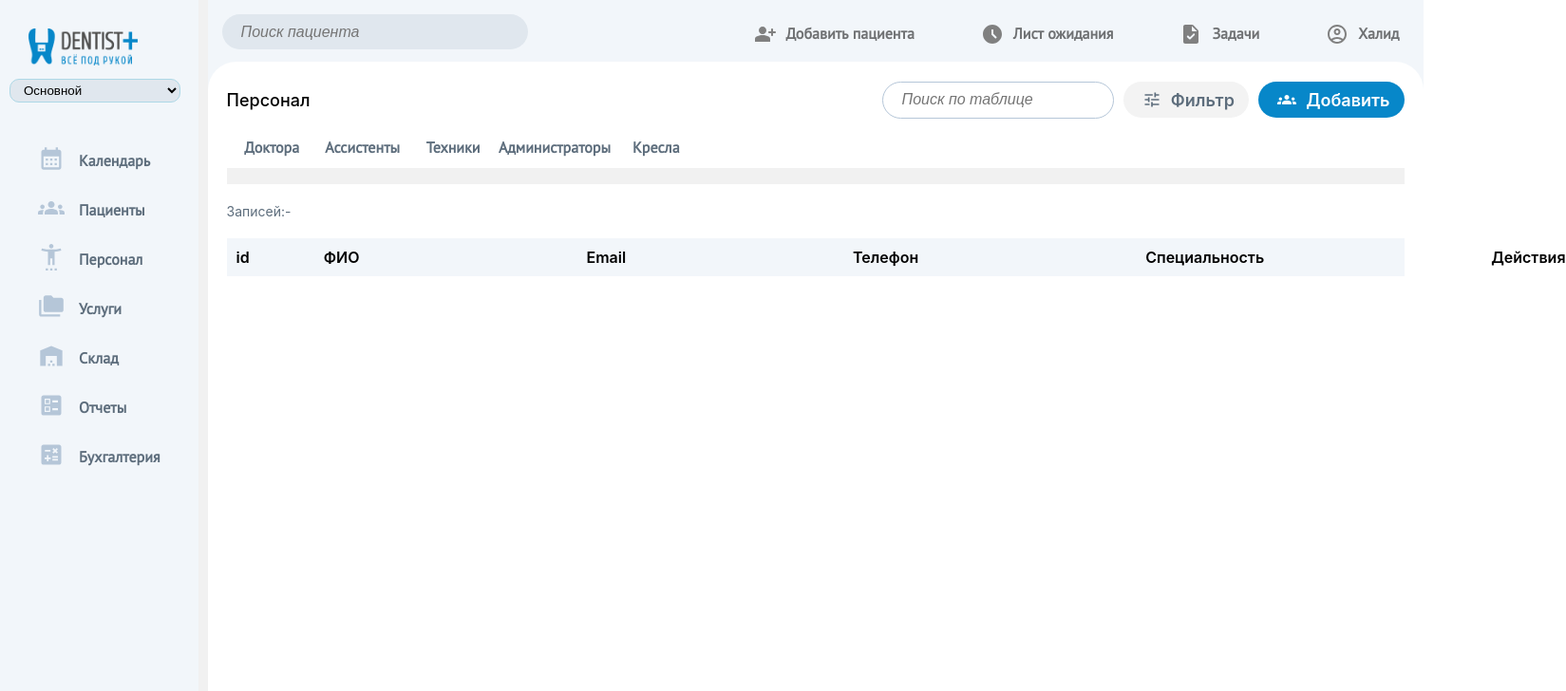
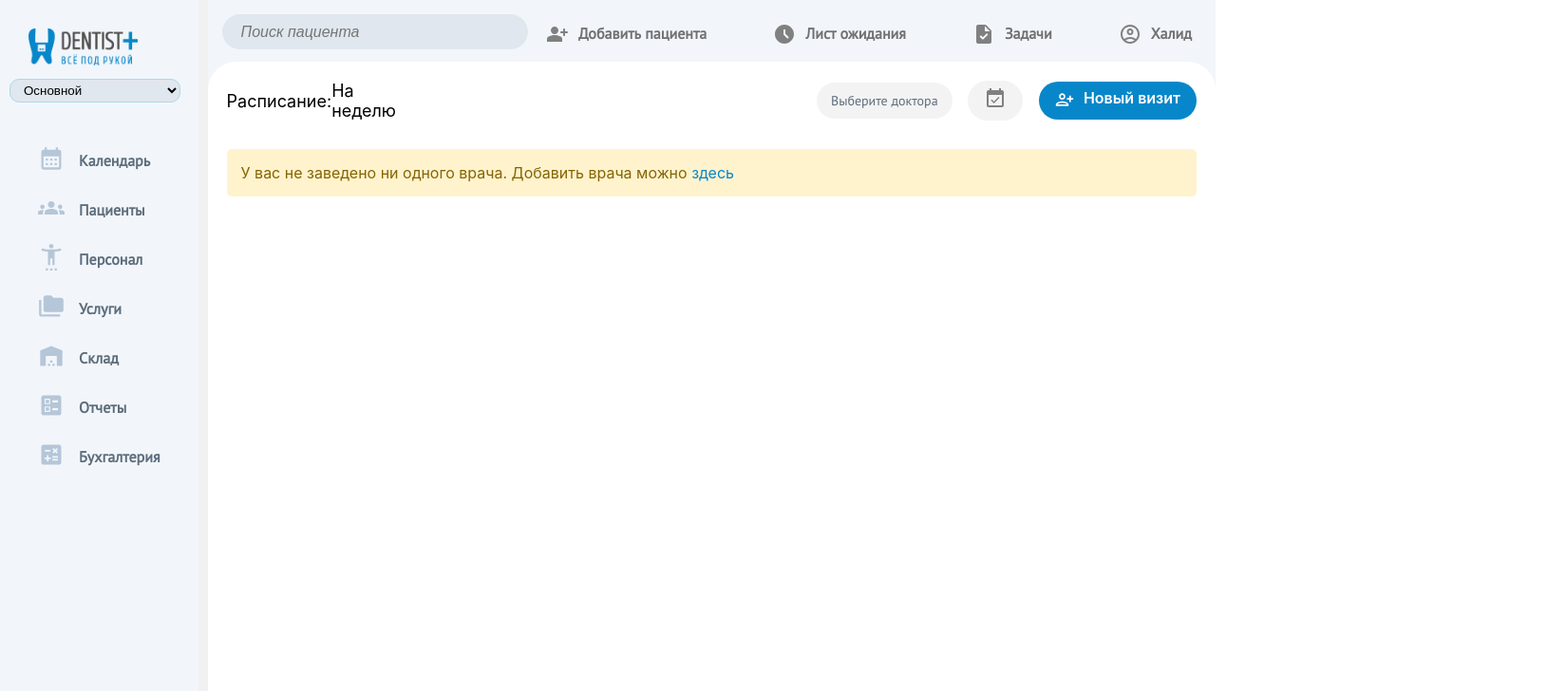
Before and after one commit to alievhalid/dentist, a React (Create React App) app: page /calendar in a window 1280 px wide. Shown: the top 728 px of the page at 95% size, 1649 px wide, since content can reach past the window. Built offline with nearby package versions, Linux system fonts and the light colour scheme; a web font is replaced by a local one.

Commit message:
calendar page done

```diff
--- a/src/common/App.js
+++ b/src/common/App.js
@@ -4,8 +4,10 @@ import Content from "./Content";
 function App() {
   return (
     <div className="App">
-      <Sidebar />
-      <Content />
+      <div className="content">
+        <Sidebar />
+        <Content />
+      </div>
     </div>
   );
 }
--- a/src/common/Content.jsx
+++ b/src/common/Content.jsx
@@ -1,14 +1,19 @@
 import React from "react";
+import { Route, Routes } from "react-router-dom";
+import Calendar from "../components/calendar/Calendar";
 import Header from "../components/header/Header";
-// import Patients from "../components/patients/Patients";
+import Patients from "../components/patients/Patients";
 import Staff from "../components/staff/Staff";
 import styles from "./content.module.scss";
 function Content() {
   return (
     <div className={styles.content}>
       <Header />
-      {/* <Patients /> */}
-      <Staff />
+      <Routes>
+        <Route path="staff" element={<Staff />} />
+        <Route path="patients" element={<Patients />} />
+        <Route path="calendar" element={<Calendar />} />
+      </Routes>
     </div>
   );
 }
--- /dev/null
+++ b/src/components/calendar/Calendar.jsx
@@ -0,0 +1,35 @@
+import React from "react";
+import styles from "./calendar.module.scss";
+import EventAvailableIcon from "@mui/icons-material/EventAvailable";
+import PersonAddAltIcon from "@mui/icons-material/PersonAddAlt";
+function Calendar() {
+  return (
+    <div className={styles.calendar}>
+      <div className={styles.wrap}>
+        <div className={styles.options}>
+          <div>Расписание:</div>
+          <div>На неделю</div>
+        </div>
+        <nav>
+          <li className={styles.doctor}>Выберите доктора</li>
+          <li className={styles["calendar-icon"]}>
+            <EventAvailableIcon />
+          </li>
+          <div className={styles.icons}>
+            <div>
+              <PersonAddAltIcon />
+            </div>
+            <li>Новый визит</li>
+          </div>
+        </nav>
+      </div>
+      <div className={styles.doctors}>
+        <div>
+            У вас не заведено ни одного врача. Добавить врача можно <a href="/patients">здесь</a>
+        </div>
+      </div>
+    </div>
+  );
+}
+
+export default Calendar;
--- /dev/null
+++ b/src/components/calendar/calendar.module.scss
@@ -0,0 +1,75 @@
+.calendar {
+  max-width: 100%;
+  height: 800px;
+  background-color: #fff;
+  padding: 20px;
+  border-radius: 30px;
+}
+.wrap {
+  display: flex;
+  justify-content: space-between;
+  align-items: center;
+  nav {
+    min-width: 400px;
+    display: flex;
+    justify-content: space-between;
+    align-items: center;
+    .doctor {
+      background-color: #f3f3f3;
+      padding: 10px 15px;
+      border-radius: 30px;
+      color: #5d6d7c;
+      font-family: "PT Sans", sans-serif;
+      font-size: 14px;
+      cursor: pointer;
+    }
+    .calendar-icon {
+      padding: 7px 17px;
+      border-radius: 30px;
+      background-color: #f3f3f3;
+      cursor: pointer;
+      svg {
+        color: grey;
+      }
+    }
+  }
+  .icons {
+    display: flex;
+    justify-content: space-between;
+    background-color: #0787c9;
+    padding: 7px 17px;
+    border-radius: 30px;
+    cursor: pointer;
+    li {
+      margin-left: 10px;
+      color: #fff;
+      font-weight: 600;
+    }
+    svg {
+      font-size: 20px;
+      color: #fff;
+      padding-top: 2px;
+    }
+    &:hover {
+      background-color: #399fd4;
+    }
+  }
+  .options {
+    width: 200px;
+    display: flex;
+    align-items: center;
+    justify-content: space-between;
+    font-size: 18px;
+  }
+}
+.doctors {
+  max-width: 100%;
+  margin-top: 30px;
+  background-color: #fff3cd;
+  color: #856404;
+  padding: 15px;
+  border-radius: 5px;
+}
+a {
+  color: #0787c9;
+}
--- a/src/components/patients/patients.module.scss
+++ b/src/components/patients/patients.module.scss
@@ -62,6 +62,9 @@
     .icons {
       background-color: #0787c9;
       color: #fff;
+        &:hover {
+          background-color: #399fd4;
+        }
     }
   }
 }
@@ -71,11 +74,11 @@
   margin-top: 30px;
   max-width: 100%;
   background-color: #f2f6fa;
-  padding: 15px;
+  padding: 10px;
   div {
     width: 150px;
     font-size: 16px;
-    font-weight: 700;
+    font-weight: 600;
     cursor: pointer;
   }
 }
--- a/src/components/sidebar/Sidebar.jsx
+++ b/src/components/sidebar/Sidebar.jsx
@@ -8,6 +8,7 @@ import FolderCopyIcon from "@mui/icons-material/FolderCopy";
 import WarehouseIcon from "@mui/icons-material/Warehouse";
 import CalculateIcon from "@mui/icons-material/Calculate";
 import BallotIcon from "@mui/icons-material/Ballot";
+import { NavLink } from "react-router-dom";
 function Sidebar() {
   return (
     <div className={styles.sidebar}>
@@ -18,24 +19,32 @@ function Sidebar() {
         </select>
       </div>
       <nav className={styles.nav}>
+        <NavLink to="calendar">
           <div className={styles.icons}>
             <div>
               <CalendarMonthIcon />
             </div>
             <li>Календарь</li>
           </div>
+        </NavLink>
+        <NavLink to="patients">
+          <div>
             <div className={styles.icons}>
               <div>
                 <GroupsIcon />
               </div>
               <li>Пациенты</li>
             </div>
+          </div>
+        </NavLink>
+        <NavLink to="staff">
           <div className={styles.icons}>
             <div>
               <SettingsAccessibilityIcon />
             </div>
             <li>Персонал</li>
           </div>
+        </NavLink>
         <div className={styles.icons}>
           <div>
             <FolderCopyIcon />
--- a/src/components/sidebar/sidebar.module.scss
+++ b/src/components/sidebar/sidebar.module.scss
@@ -60,3 +60,12 @@
 li {
   list-style-type: none;
 }
+a {
+  text-decoration: none;
+  color: inherit;
+}
+nav a.active div .icons li {
+  background-color: white;
+  font-size: 50px;
+  color: red;
+}
--- a/src/components/staff/staff.module.scss
+++ b/src/components/staff/staff.module.scss
@@ -92,7 +92,7 @@
     margin-right: 20px;
   }
   nav {
-    width: 1400px;
+    max-width: 1400px;
     display: flex;
     justify-content: space-between;
     align-items: center;
--- a/src/index.css
+++ b/src/index.css
@@ -1,16 +1,16 @@
 body {
   margin: 0;
-  font-family: -apple-system, BlinkMacSystemFont, 'Segoe UI', 'Roboto', 'Oxygen',
-    'Ubuntu', 'Cantarell', 'Fira Sans', 'Droid Sans', 'Helvetica Neue',
+  font-family: -apple-system, BlinkMacSystemFont, "Segoe UI", "Roboto", "Oxygen",
+    "Ubuntu", "Cantarell", "Fira Sans", "Droid Sans", "Helvetica Neue",
     sans-serif;
   -webkit-font-smoothing: antialiased;
   -moz-osx-font-smoothing: grayscale;
 }
 
 code {
-  font-family: source-code-pro, Menlo, Monaco, Consolas, 'Courier New',
+  font-family: source-code-pro, Menlo, Monaco, Consolas, "Courier New",
     monospace;
 }
-.App {
+.content {
   display: flex;
 }
--- a/src/index.js
+++ b/src/index.js
@@ -1,11 +1,13 @@
-import React from 'react';
-import ReactDOM from 'react-dom';
-import './index.css';
-import App from './common/App';
-
+import React from "react";
+import ReactDOM from "react-dom";
+import "./index.css";
+import App from "./common/App";
+import { BrowserRouter } from "react-router-dom";
 ReactDOM.render(
   <React.StrictMode>
-    <App />
+    <BrowserRouter>
+      <App />
+    </BrowserRouter>
   </React.StrictMode>,
-  document.getElementById('root')
+  document.getElementById("root")
 );
```
Lines whose indentation alone changed are shown as unchanged.
